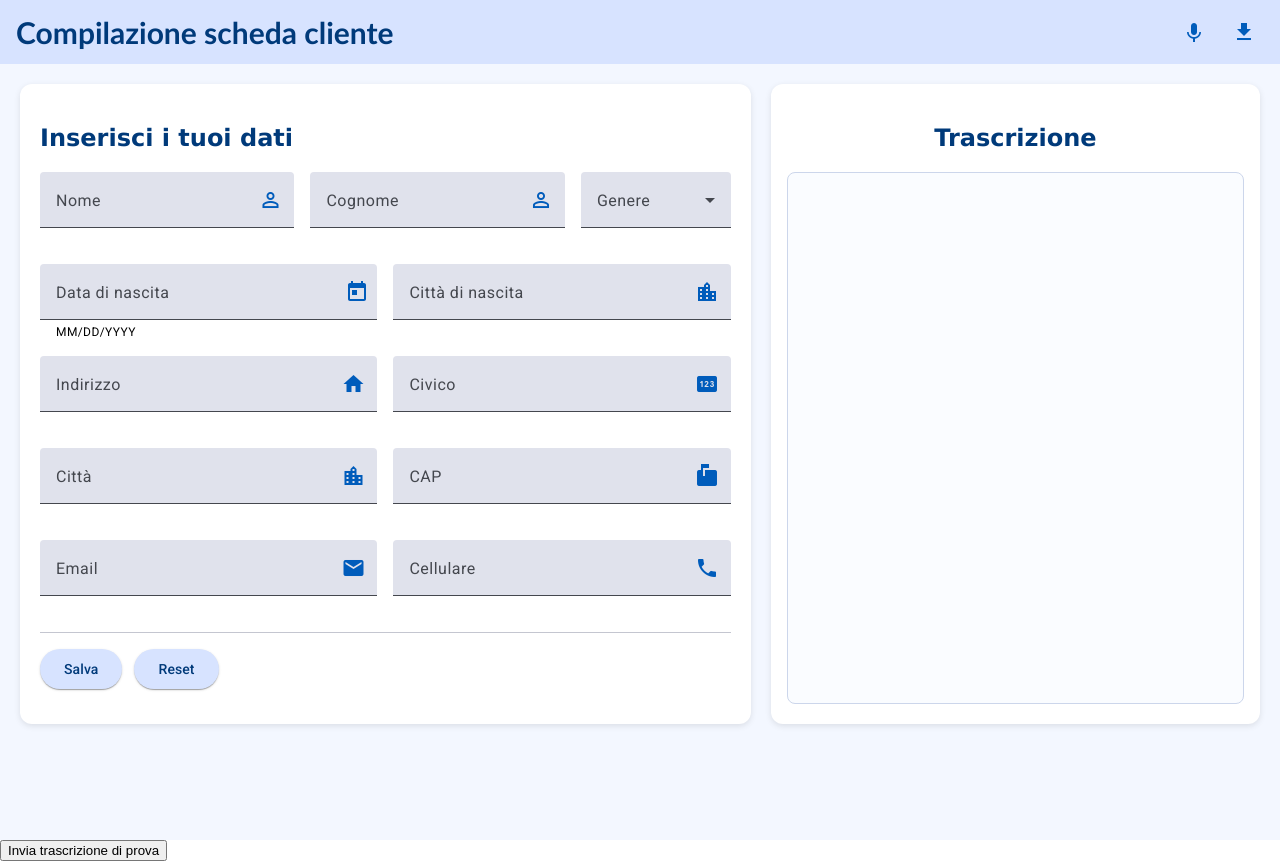
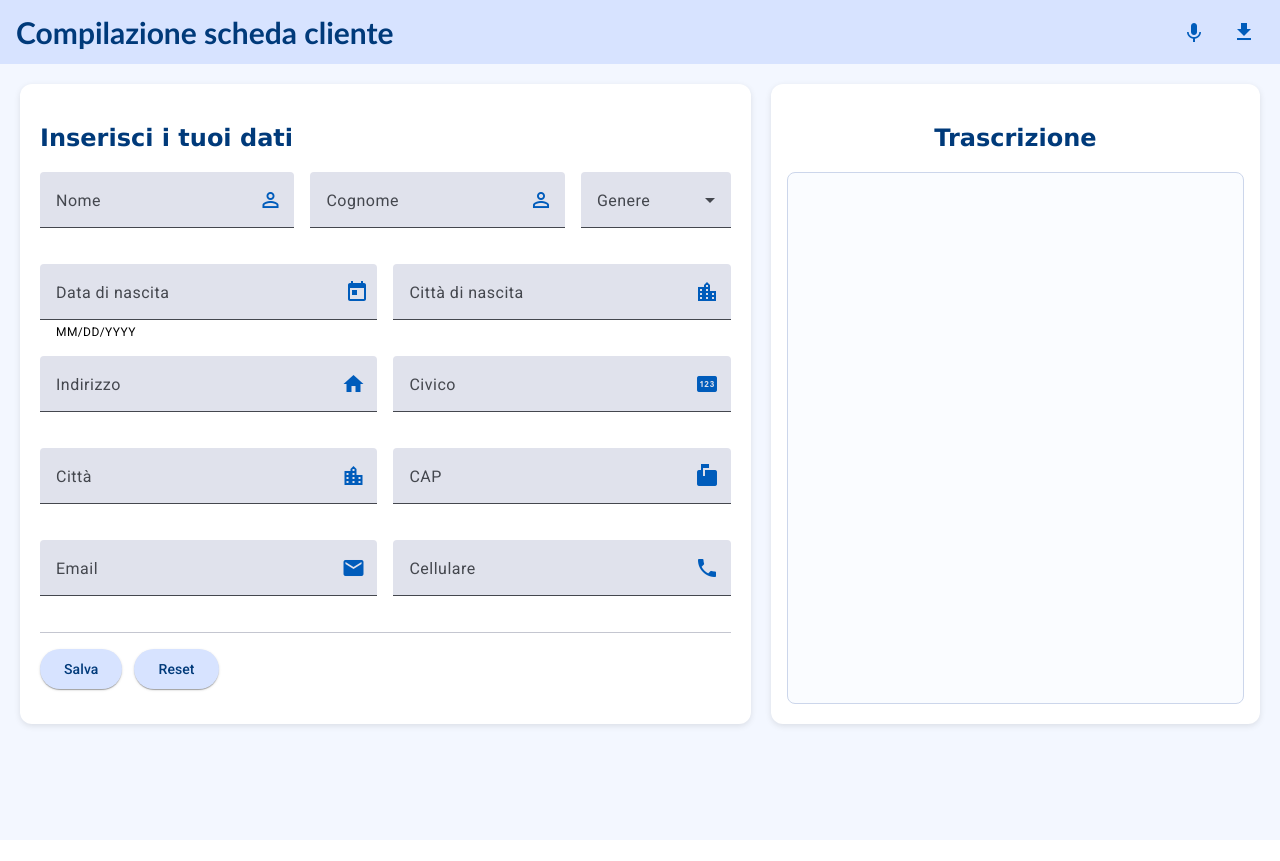
Before and after one commit to feed03/form-localstorage-app, an Angular app in the folder form-localstorage-app-master/frontend/: page / in a window 1280 px wide. After the commit the page ends 840 px from the top, so only its background shows below. Built offline with nearby package versions, Linux system fonts and the light colour scheme.

Commit message:
Aggiornato al 25/08 integrazione comando annulla

```diff
--- a/form-localstorage-app-master/frontend/src/app/audio/audioRecorder.ts
+++ b/form-localstorage-app-master/frontend/src/app/audio/audioRecorder.ts
@@ -134,8 +134,6 @@ export class AudioRecorder {
 
     const finalBlob = this.createBlob(this.allChunks); // Creazione blob finale
 
-    console.log('Audio finale: ', finalBlob);
-
     return finalBlob;
   }
 
--- a/form-localstorage-app-master/frontend/src/app/user-form/user-form.html
+++ b/form-localstorage-app-master/frontend/src/app/user-form/user-form.html
@@ -125,5 +125,3 @@
     <textarea id="trascrizione" name="trascrizione" rows="30" [(ngModel)]="trascrizione" readonly></textarea>
   </div>
 </div>
-
-<button type="button" (click)="inviaTrascrizione(trascrizioneProva)">Invia trascrizione di prova</button>
--- a/form-localstorage-app-master/frontend/src/app/user-form/user-form.ts
+++ b/form-localstorage-app-master/frontend/src/app/user-form/user-form.ts
@@ -44,13 +44,16 @@ export class UserForm implements OnInit {
   isRecording: boolean = false; // tiene traccia se stiamo registrando
 
   trascrizione: string = " ";
-  trascrizioneProva: string = "";
+  trascrizioneSintetica: string = " ";
+
+  check_annulla: boolean = false;
+  first: boolean = true;
 
   constructor(private http: HttpClient) {
-    this.carica();
-    this.caricaTrascrizioneDaFile('testoProva_4.txt');
+    this.carica(); // Carica eventuali dati in cache
   }
 
+  // Metodo per l'invio del blob audio
   ngOnInit() {
     this.recorder = new AudioRecorder((blob) => { // Inizializza il recorder audio quando il componente viene caricato
       const formData = new FormData();
@@ -59,12 +62,24 @@ export class UserForm implements OnInit {
       //Invio tramite POST al backend
       this.http.post<any>('http://localhost:3000/upload-audio', formData).subscribe({
         next: (res) => {
-          console.log('FE --> Blob inviato', 'BE -->', res);
           // Salva il testo trascritto se disponibile
           if (res && res.transcriptionJob && res.transcriptionJob.DisplayText) {
-            this.trascrizione += ' \n ' + res.transcriptionJob.DisplayText;
+            const testo_Ricevuto = res.transcriptionJob.DisplayText;
+
+            if (testo_Ricevuto.toLowerCase().includes('annulla')) {
+              this.check_annulla = true; // Rilevamento del comando annulla
+            }
+
+            this.trascrizione += ' \n ' + res.transcriptionJob.DisplayText; // Aggiorno trascrizione completa per visualizzazione a video
+            this.trascrizioneSintetica += res.transcriptionJob.DisplayText; // Aggiorno trascrizione sintetica da inviare al modello
+
             console.log('TRASCRIZIONE: ', this.trascrizione);
-            this.inviaTrascrizione(this.trascrizione);
+            if(this.first){
+              this.inviaTrascrizione(this.trascrizione); // Prima volta invio la trascrizione completa
+              this.first = false;
+            } else {
+              this.inviaTrascrizione(this.trascrizioneSintetica); // Dalla seconda invio la trascrizione sintetica
+            }
           }
         },
         error: (err) => {
@@ -109,8 +124,6 @@ export class UserForm implements OnInit {
       const finalBlob = this.recorder.stopRec(); // Il blob completo di tutta la registrazione
 
       this.audioUrl = URL.createObjectURL(finalBlob);
-      console.log('URL audio:', this.audioUrl);
-      //this.cd.detectChanges();
     }, 300); // ritardo minimo per aspettare l’ultimo chunk
   }
 
@@ -125,17 +138,30 @@ export class UserForm implements OnInit {
         if (res?.risultato) {
           try {
             const dati = JSON.parse(res.risultato);
-            this.paziente.name = dati.nome || '';
-            this.paziente.surname = dati.cognome || '';
-            this.paziente.birthDate = dati.data_nascita || '';
-            this.paziente.cityOfBirth = dati.luogo_nascita || '';
-            this.paziente.gender = dati.genere || '';
-            this.paziente.address = dati.indirizzo || '';
-            this.paziente.houseNumber = dati.numero_civico || '';
-            this.paziente.city = dati.citta_residenza || '';
-            this.paziente.zipCode = dati.cap || '';
+            this.paziente.name = dati.name || '';
+            this.paziente.surname = dati.surname || '';
+            this.paziente.birthDate = dati.birthDate || '';
+            this.paziente.cityOfBirth = dati.cityOfBirth || '';
+            this.paziente.gender = dati.gender || '';
+            this.paziente.address = dati.address || '';
+            this.paziente.houseNumber = dati.houseNumber || '';
+            this.paziente.city = dati.city || '';
+            this.paziente.zipCode = dati.zipCode || '';
             this.paziente.email = dati.email || '';
-            this.paziente.phone = dati.telefono || '';
+            this.paziente.phone = dati.phone || '';
+
+            if(this.check_annulla){
+              console.log("Element to reset: ", dati.updates[dati.updates.length-1]);
+              console.log("Elements before reset: ", dati.updates);
+
+              const temp = dati.updates[dati.updates.length-1] as keyof Paziente;
+              this.resetCampo(this.paziente, temp);
+              this.check_annulla = false; // Reset della variabile di controllo
+            }
+
+            this.trascrizioneSintetica = dati.trascrizioneSintetica;
+            console.log('Riassunto: ', this.trascrizioneSintetica);
+
           } catch {
             alert("Formato risposta non valido");
           }
@@ -147,13 +173,7 @@ export class UserForm implements OnInit {
     });
   }
 
-  caricaTrascrizioneDaFile(percorso: string) {
-    this.http.get(percorso, { responseType: 'text' }).subscribe({
-      next: testo => this.trascrizioneProva = testo,
-      error: err => console.error('Errore caricamento file:', err)
-    });
-  }
-
+  // Metodo per scaricare la traccia audio completa
   downloadAudio() {
     if (!this.audioUrl) return;
 
@@ -162,4 +182,19 @@ export class UserForm implements OnInit {
     link.download = 'registrazione.wav';
     link.click();
   }
+
+  // Metodo per l'effettivo reset dei Campi
+  resetCampo(p: Paziente, campo: keyof Paziente) {
+    switch (campo) {
+      case "birthDate":
+        p.birthDate = undefined;
+        break;
+      case "gender":
+        p.gender = "";
+        break;
+      default:
+        (p[campo] as string) = ""; // Tutti gli altri campi sono string
+        break;
+    }
+  }
 }
```
Also changed, not shown: form-localstorage-app-master/frontend/public/testoProva_2.txt (deleted), form-localstorage-app-master/frontend/public/testoProva_3.txt (deleted), form-localstorage-app-master/frontend/public/testoProva_4.txt (deleted).
